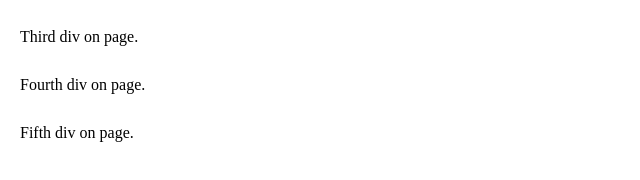
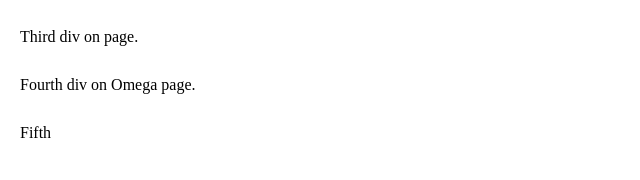
Before and after one commit to wisneskit/GitTest, a plain HTML site: page index.html in a window 1280 px wide. Shown: the part 178-358 px from the top of the page, without its empty margins (0-640 px from the left). Drawn offline with Linux system fonts and the light colour scheme.

```diff
--- a/index.html
+++ b/index.html
@@ -22,10 +22,10 @@
             Third div on page.
         </div>
         <div>
-            Fourth div on page.
+            Fourth div on Omega page.
         </div>
         <div>
-            Fifth div on page.
+            Fifth
         </div>
     </body>
 </html>
```
